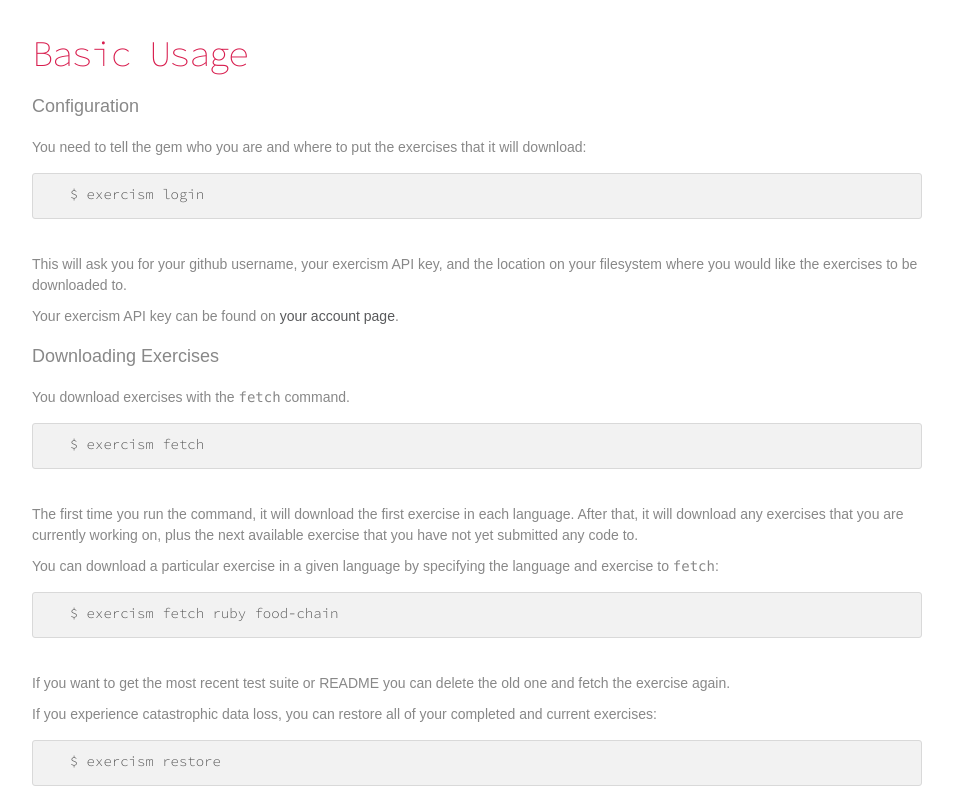
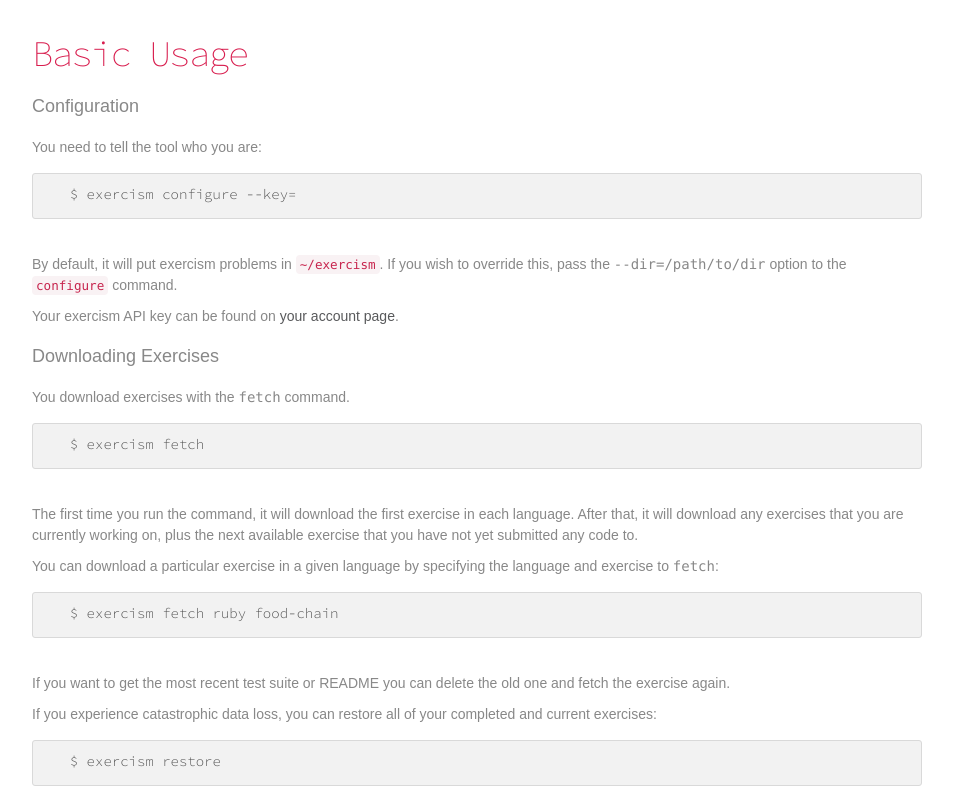
Before and after one commit to exercism/DEPRECATED.cli-www, a plain HTML site: page public/index.html in a window 1280 px wide. Shown: the part 1320-2120 px from the top of the page, without its empty margins (163-1116 px from the left). Drawn offline with Linux system fonts and the light colour scheme.

Commit message:
Update docs to reflect new commands

```diff
--- a/public/index.html
+++ b/public/index.html
@@ -98,11 +98,11 @@
             <h2>Basic Usage</h2>
 
             <h3>Configuration</h3>
-            <p>You need to tell the gem who you are and where to put the exercises that it will download:</p>
+            <p>You need to tell the tool who you are:</p>
 <pre class="content-code">
-  $ exercism login
+  $ exercism configure --key=<your exercism API key>
 </pre>
-            <p>This will ask you for your github username, your exercism API key, and the location on your filesystem where you would like the exercises to be downloaded to.</p>
+<p>By default, it will put exercism problems in <code>~/exercism</code>. If you wish to override this, pass the <kbd>--dir=/path/to/dir</kbd> option to the <code>configure</code> command.</p>
 
             <p>Your exercism API key can be found on <a href="http://exercism.io/account">your account page</a>.</p>
 
@@ -189,6 +189,11 @@
   $ which exercism
 </pre>
 
+            <p>If you have version 1.7.0 or greater, run the debug command and email the output to <a href="mailto:kytrinyx@exercism.io">kytrinyx@exercism.io</a>.</p>
+
+<pre class="content-code">
+  $ exercism debug
+</pre>
           </div>
         </article>
 
```
